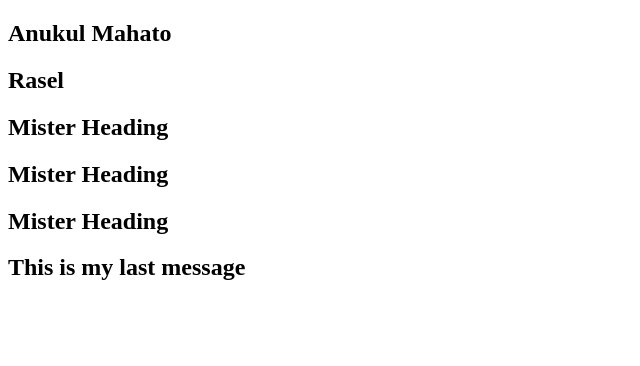
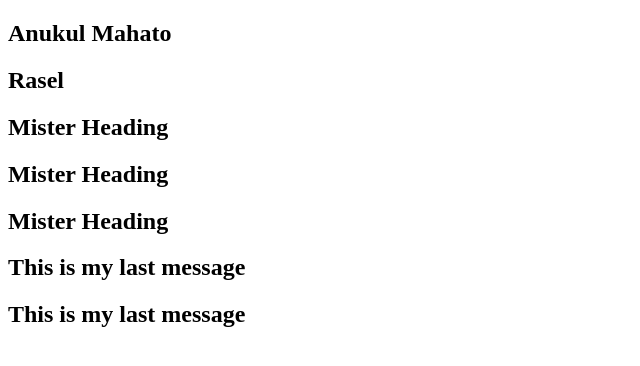
Before and after one commit to Delwar00/transit-html, a plain HTML site: page index.html in a window 1280 px wide. Shown: the whole page, without its empty margins (0-640 px from the left). Drawn offline with Linux system fonts and the light colour scheme.

Commit message:
Amar Sectioc

```diff
--- a/index.html
+++ b/index.html
@@ -12,5 +12,6 @@
     <h2>Mister Heading</h2>
     <h2>Mister Heading</h2>
     <h2>This is my last message</h2>
+    <h2>This is my last message</h2>
   </body>
 </html>
```
